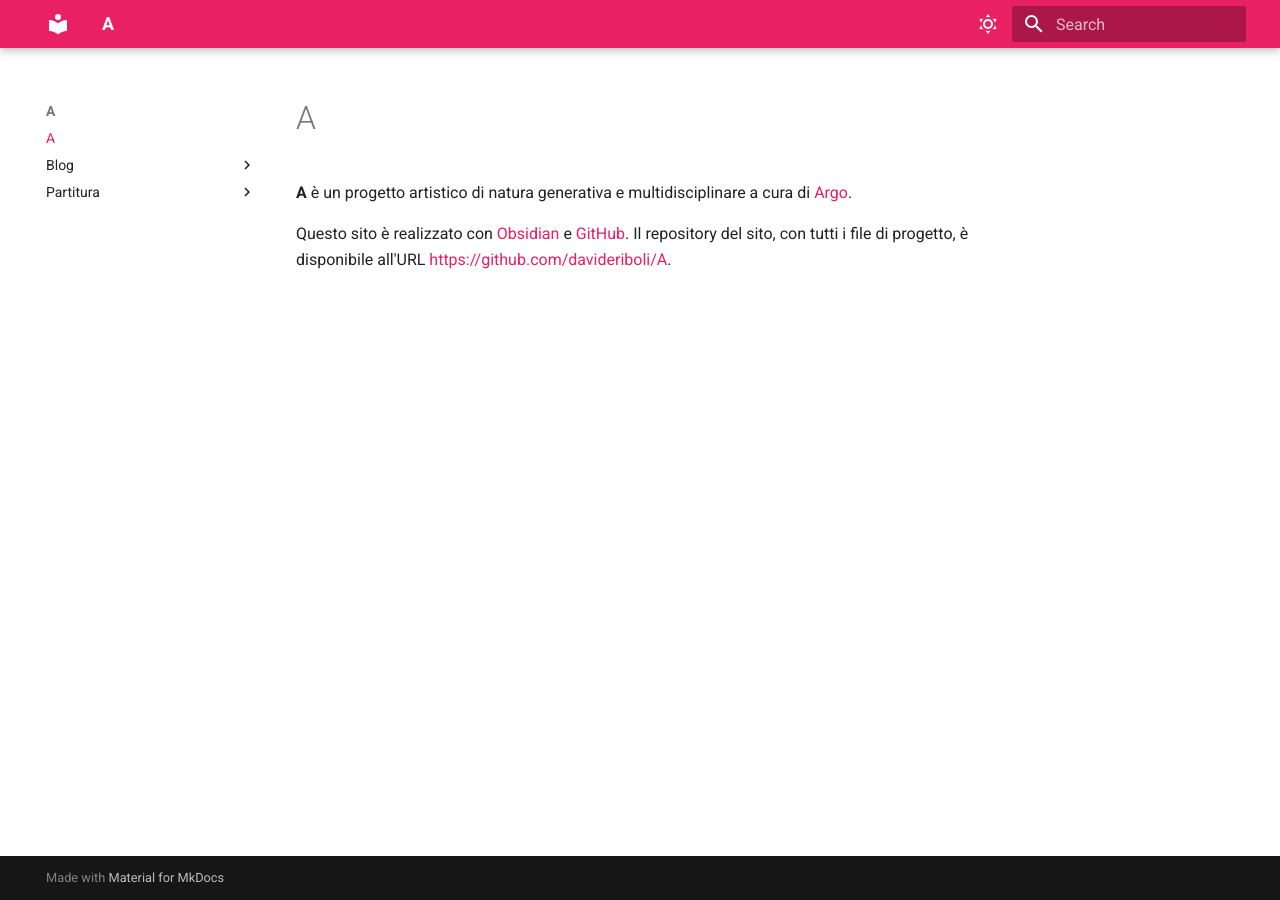
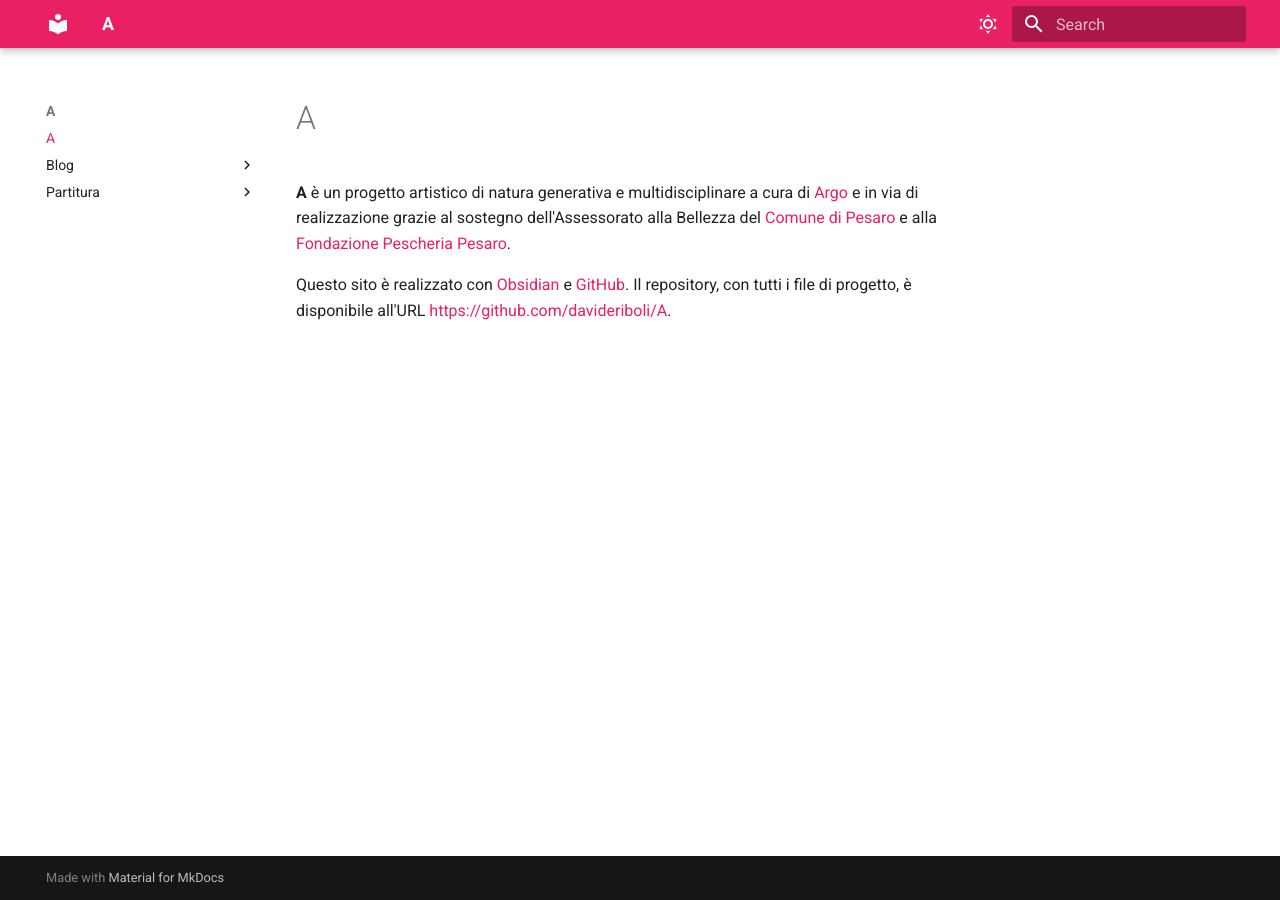
Before and after one commit to davideriboli/A, an MkDocs documentation site: the page built from docs/index.md, in a window 1280 px wide. Built offline with MkDocs 1.6.1 and Material for MkDocs 9.7.7, drawn with Linux system fonts in a browser that asks for light colours.

Commit message:
Push 0000014

```diff
--- a/docs/index.md
+++ b/docs/index.md
@@ -1,5 +1,5 @@
 # A
 
-**A** è un progetto artistico di natura generativa e multidisciplinare a cura di [Argo](https://arg.ooo).
+**A** è un progetto artistico di natura generativa e multidisciplinare a cura di [Argo](https://arg.ooo) e in via di realizzazione grazie al sostegno dell'Assessorato alla Bellezza del [Comune di Pesaro](http://www.comune.pesaro.pu.it/cultura/) e alla [Fondazione Pescheria Pesaro](https://www.fondazionepescheria.it/).
 
-Questo sito è realizzato con [Obsidian](https://obsidian.md) e [GitHub](https://github.com). Il repository del sito, con tutti i file di progetto, è disponibile all'URL [https://github.com/davideriboli/A](https://github.com/davideriboli/A).
+Questo sito è realizzato con [Obsidian](https://obsidian.md) e [GitHub](https://github.com). Il repository, con tutti i file di progetto, è disponibile all'URL [https://github.com/davideriboli/A](https://github.com/davideriboli/A).
```
Also changed, not shown: docs/Blog/2021-11-20.md (+6 -1 lines).
